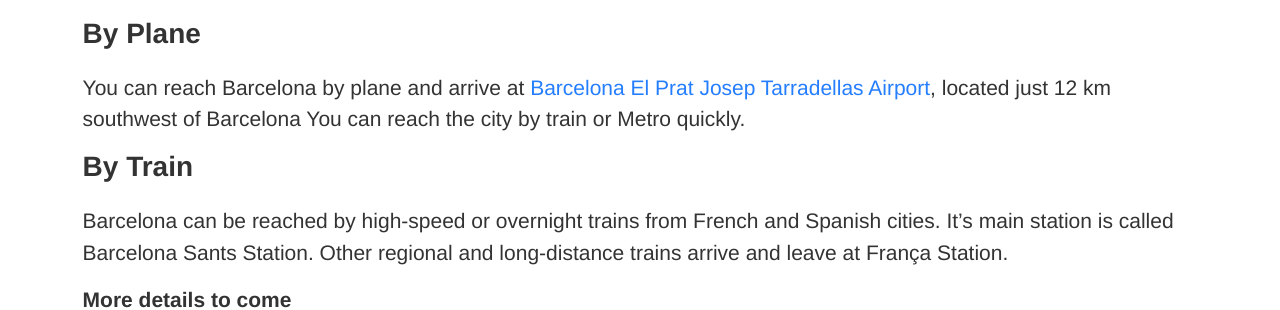
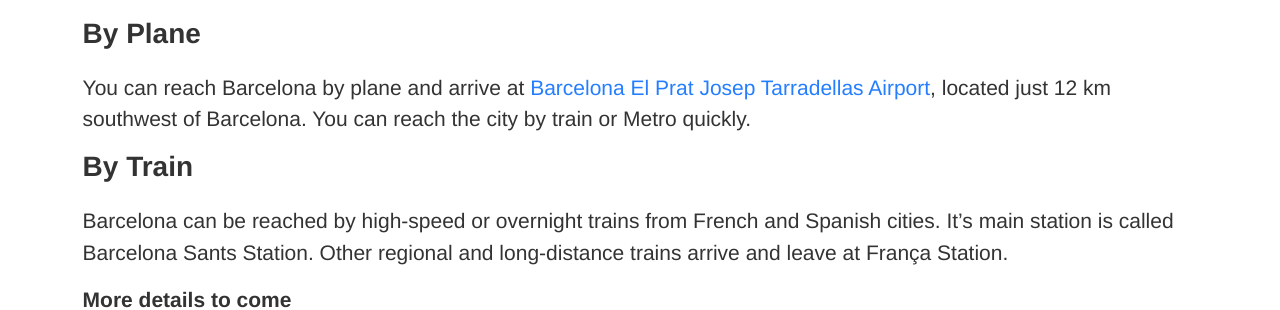
Before and after one commit to RustFestEU/barcelona.rustfest.eu, a Jekyll site: the page built from location.md, in a window 1280 px wide. Shown: the part 1515-1825 px from the top of the page. Built offline with Jekyll 4.4.1, drawn with Linux system fonts in a browser that asks for light colours; nearby versions of some CDN libraries.

Commit message:
Add missing dot

```diff
--- a/location.md
+++ b/location.md
@@ -42,7 +42,7 @@
 
 ### By Plane
 
-You can reach Barcelona by plane and arrive at [Barcelona El Prat Josep Tarradellas Airport](https://www.aeropuertobarcelona-elprat.com/ingl/index.html), located just 12 km southwest of Barcelona
+You can reach Barcelona by plane and arrive at [Barcelona El Prat Josep Tarradellas Airport](https://www.aeropuertobarcelona-elprat.com/ingl/index.html), located just 12 km southwest of Barcelona.
 You can reach the city by train or Metro quickly.
 
 ### By Train
```
